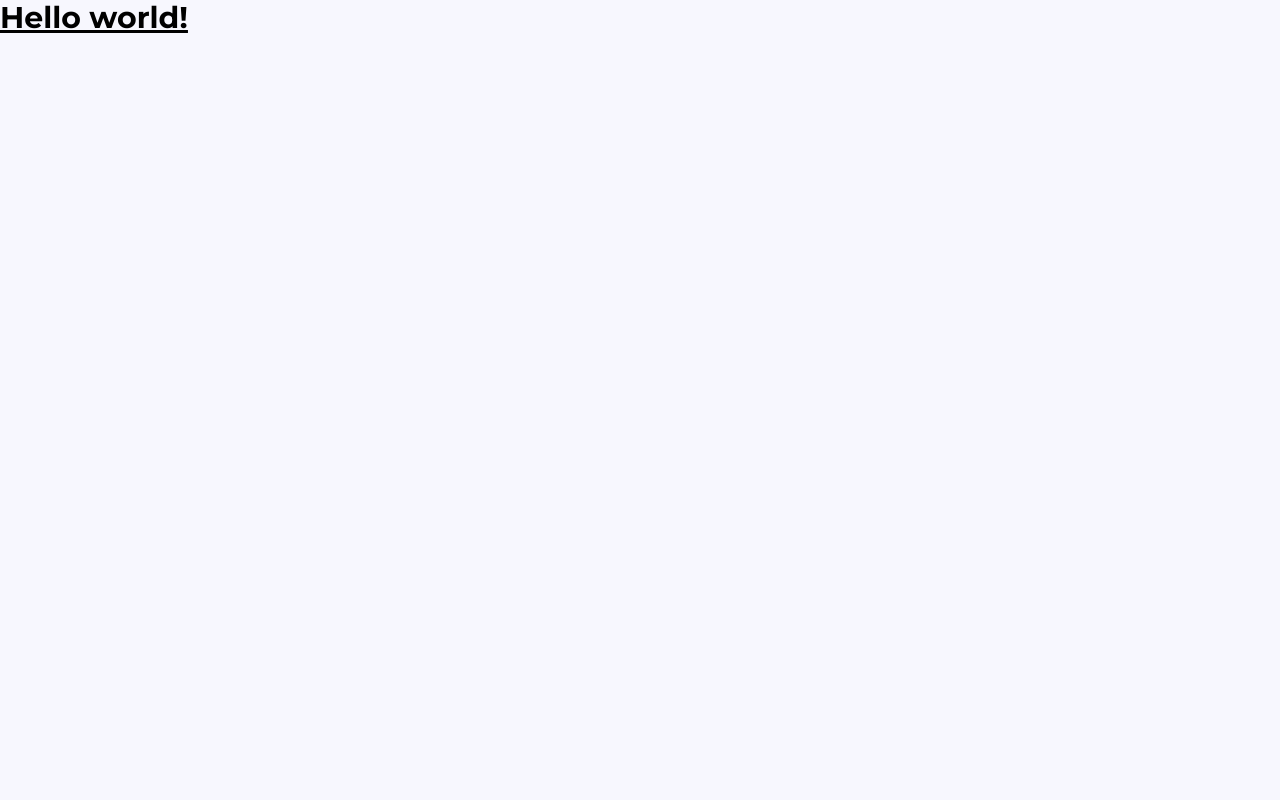
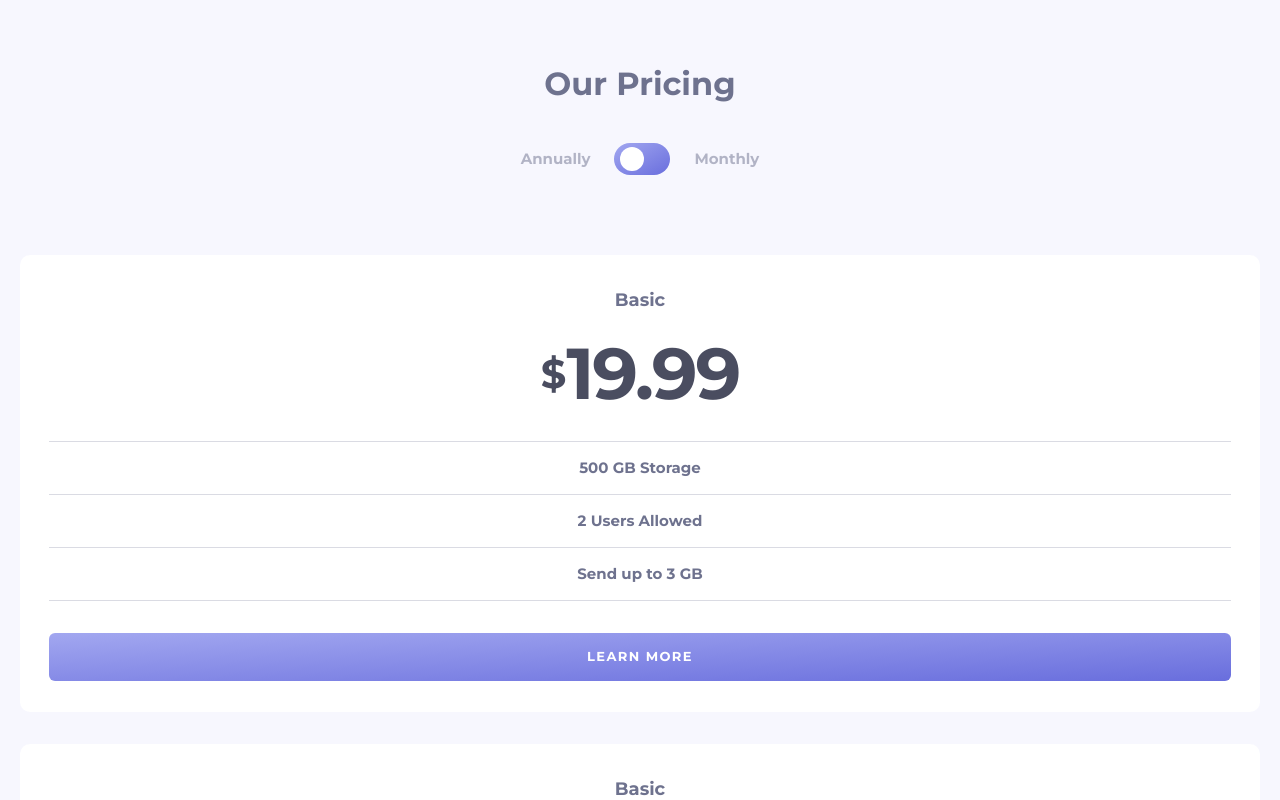
Before and after one commit to busycyber/pricing_component, a Vue app: page / in a window 1280 px wide. Shown: the top 800 px of the page. Built offline with nearby package versions, Linux system fonts and the light colour scheme.

Commit message:
feat: Add App component and integrate Card and PricingSwitcher components
Added App component using Card and PricingSwitcher components

```diff
--- a/src/App.vue
+++ b/src/App.vue
@@ -1,5 +1,14 @@
+<script setup lang="ts">
+import { Card, PricingSwitcher } from '@/components';
+</script>
+
 <template>
-  <h1 class="text-3xl font-bold underline">
-    Hello world!
-  </h1>
+  <div class="px-5 desktop:px-[195px]">
+    <PricingSwitcher />
+    <div class="mt-20 mb-[71px] flex flex-col gap-8 desktop:flex-row desktop:gap-0">
+      <Card />
+      <Card />
+      <Card />
+    </div>
+  </div>
 </template>|
```
